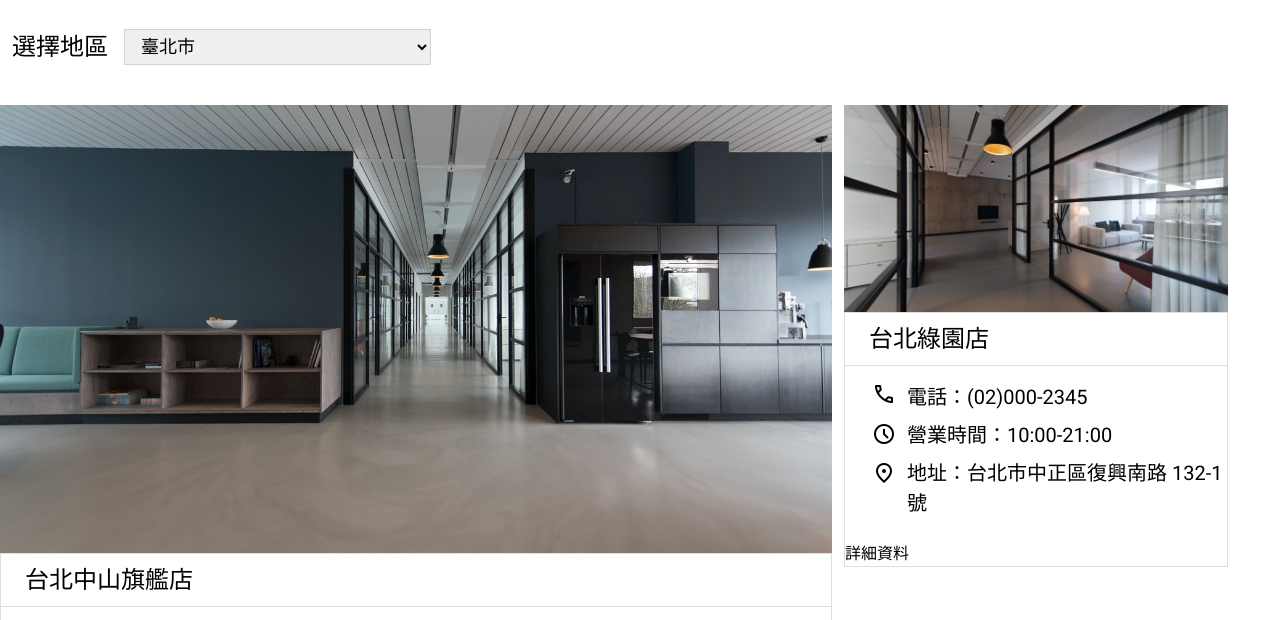
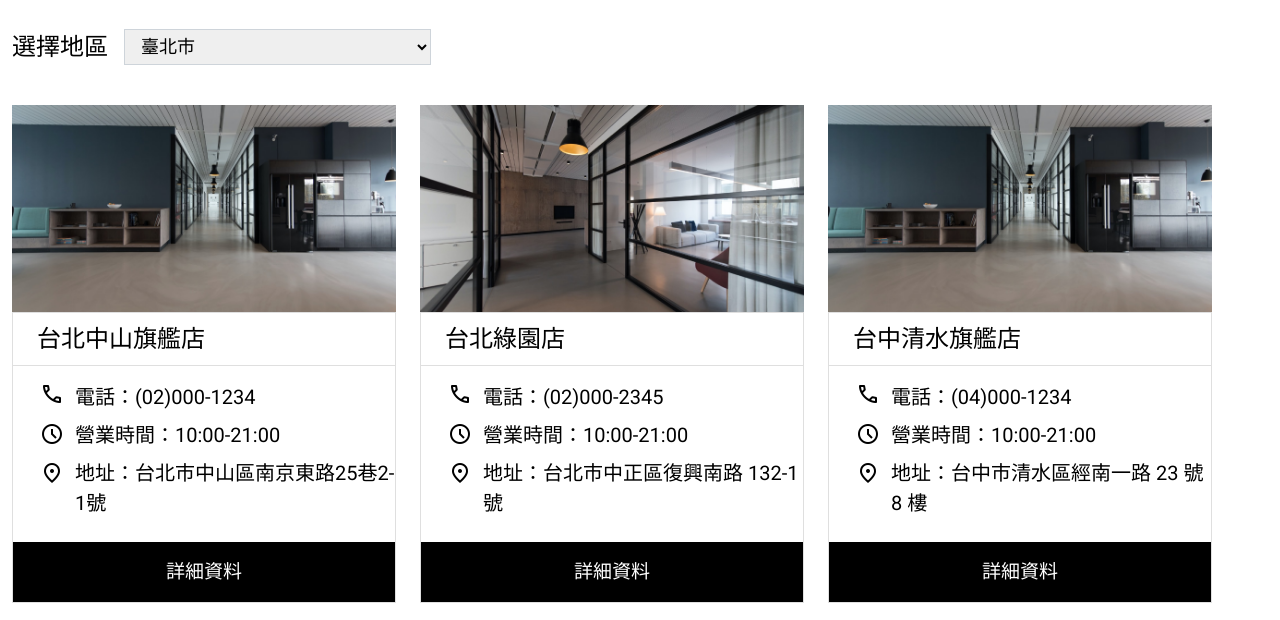
Before and after one commit to RobinSSRB/viteHomework-se, a website built with Vite: page pages/about.html in a window 1280 px wide. Shown: the part 171-791 px from the top of the page. Built offline with nearby package versions, Linux system fonts and the light colour scheme.

Commit message:
內容修正

```diff
--- a/assets/scss/pages/_about.scss
+++ b/assets/scss/pages/_about.scss
@@ -106,19 +106,19 @@
     flex-direction: column;
 }
 
-.card .btn {
+.card-30 .btn {
     font-size: 19px;
     background-color: black;
     text-align: center;
 }
 
-.card .btn a {
+.card-30 .btn a {
     padding: 16px 0;
     color: white;
     text-decoration: none;
     display: block;
 }
 
-.card .btn a:hover {
+.card-30 .btn a:hover {
     background-color: #aa0601;
 }
--- a/layout/header.ejs
+++ b/layout/header.ejs
@@ -5,7 +5,7 @@
       <ul class="nav d-flex">
         <li class="nav-item"><a href="#">系列鏡框</a></li>
         <li class="nav-item"><a href="https://robinssrb.github.io/viteHomework-se/about.html">門市據點</a></li>
-        <li class="nav-item"><a href="#">部落格</a></li>
+        <li class="nav-item"><a href="../pages/about.html">部落格</a></li>
         <li class="nav-item"><a href="https://robinssrb.github.io/viteHomework-se/QandA.html" class="pr-0">常見問題</a></li>
       </ul>
     </div>
--- a/pages/about.html
+++ b/pages/about.html
@@ -31,7 +31,7 @@
       </div>
       <div class="la-mb-8">
         <div class="store d-flex">
-          <div class="card">
+          <div class="card-30">
             <img src="../assets/images/store-1.png" alt="台北中山旗艦店">
             <div class="info">
               <div class="contact-title-h3 info-ul info-b">台北中山旗艦店</div>
```
